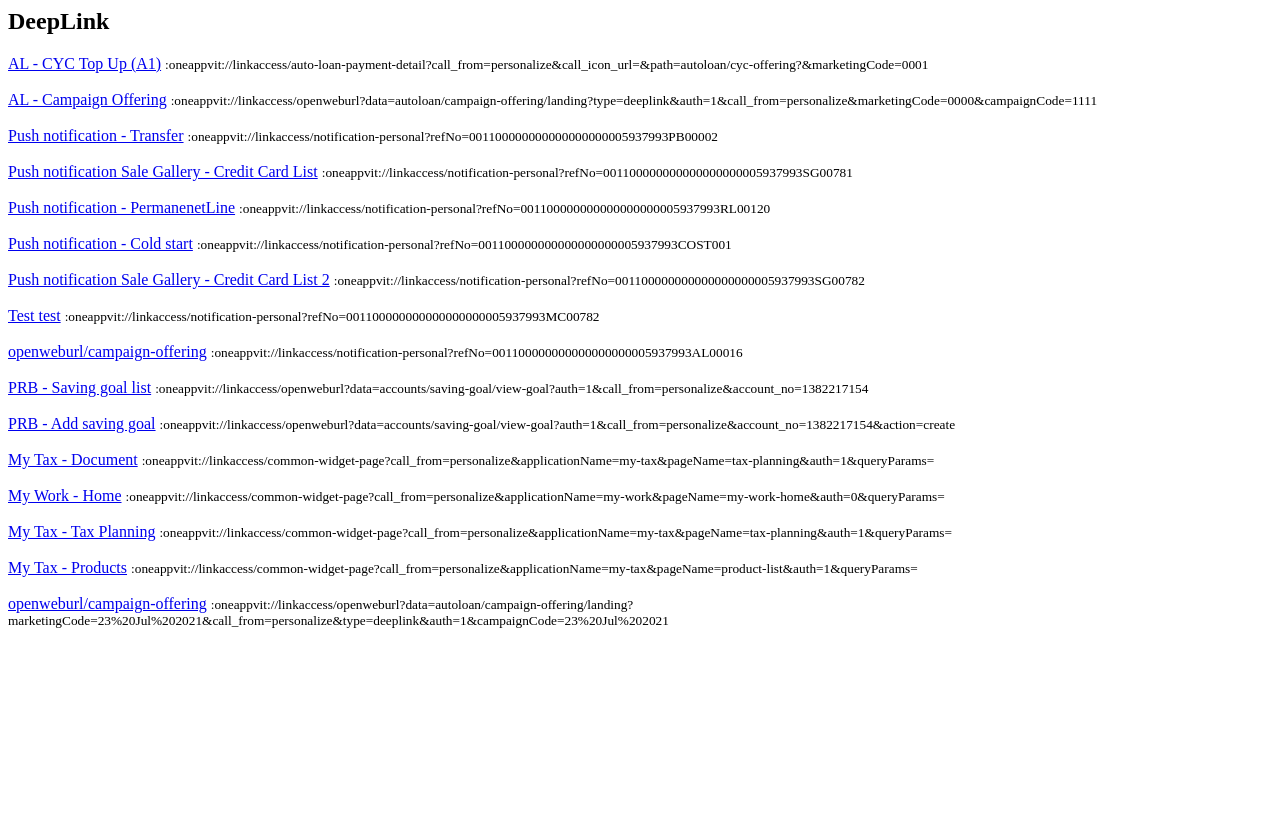
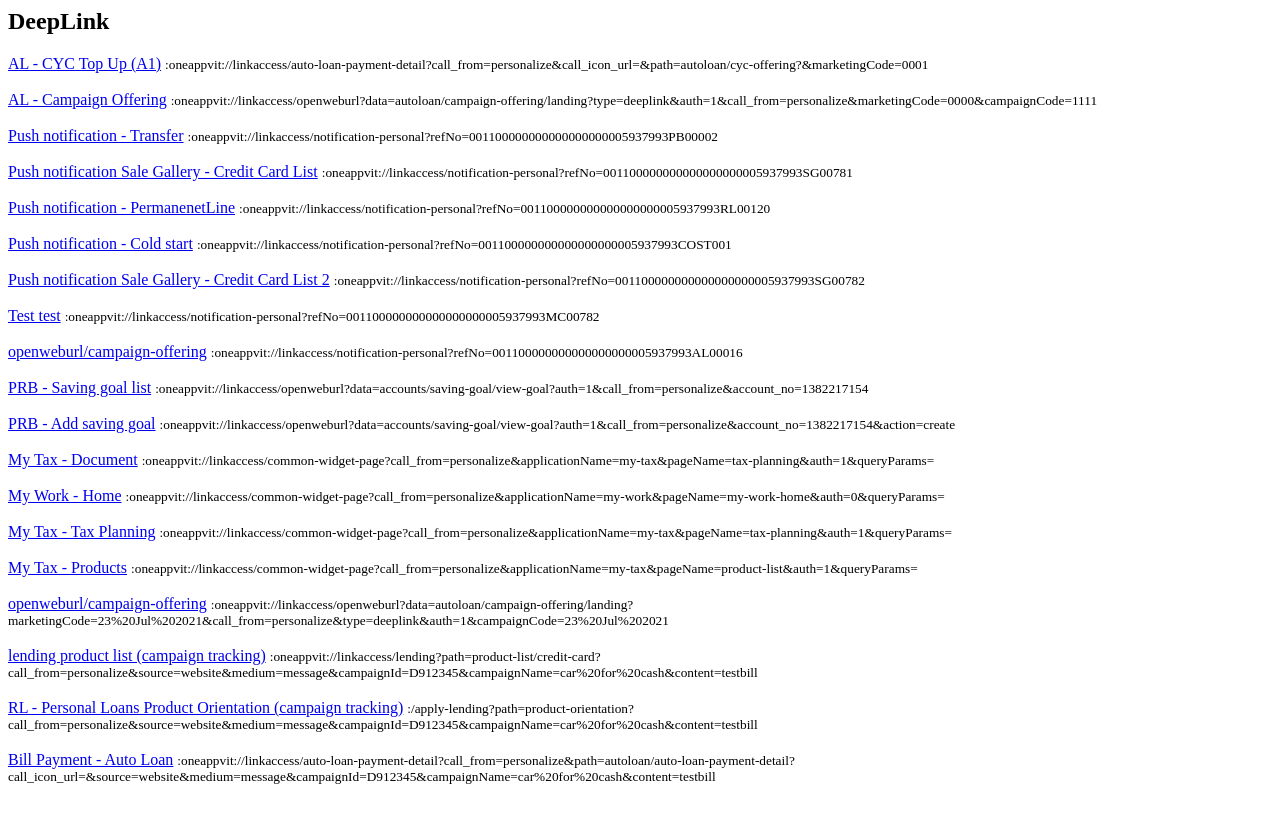
Before and after one commit to oakahn/oakahn.github.io, a plain HTML site: page index.html in a window 1280 px wide. Drawn offline with Linux system fonts and the light colour scheme.

Commit message:
Add deeplink for campaign tracking

```diff
--- a/index.html
+++ b/index.html
@@ -104,6 +104,21 @@
         name: 'oneappvit://linkaccess/openweburl?data=autoloan/campaign-offering/landing?marketingCode=23%20Jul%202021&call_from=personalize&type=deeplink&auth=1&campaignCode=23%20Jul%202021',
         shortName: 'openweburl/campaign-offering',
         parameters: []
+      },
+      {
+        name: 'oneappvit://linkaccess/lending?path=product-list/credit-card?call_from=personalize&source=website&medium=message&campaignId=D912345&campaignName=car%20for%20cash&content=testbill',
+        shortName: 'lending product list (campaign tracking)',
+        parameters: []
+      },
+      {
+        name: '/apply-lending?path=product-orientation?call_from=personalize&source=website&medium=message&campaignId=D912345&campaignName=car%20for%20cash&content=testbill',
+        shortName: 'RL - Personal Loans Product Orientation (campaign tracking)',
+        parameters: []
+      },
+      {
+        name: 'oneappvit://linkaccess/auto-loan-payment-detail?call_from=personalize&path=autoloan/auto-loan-payment-detail?call_icon_url=&source=website&medium=message&campaignId=D912345&campaignName=car%20for%20cash&content=testbill',
+        shortName: 'Bill Payment - Auto Loan',
+        parameters: []
       }
     ]
 
```
